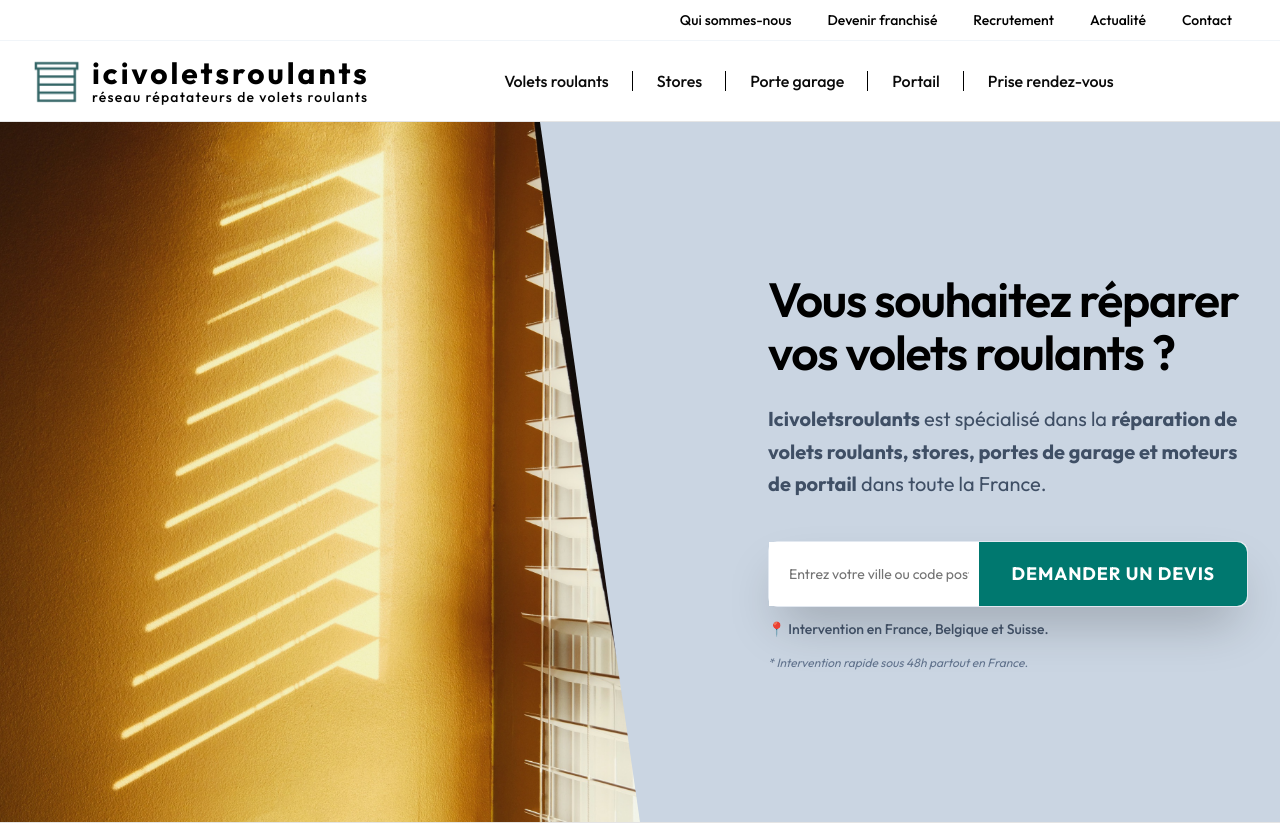
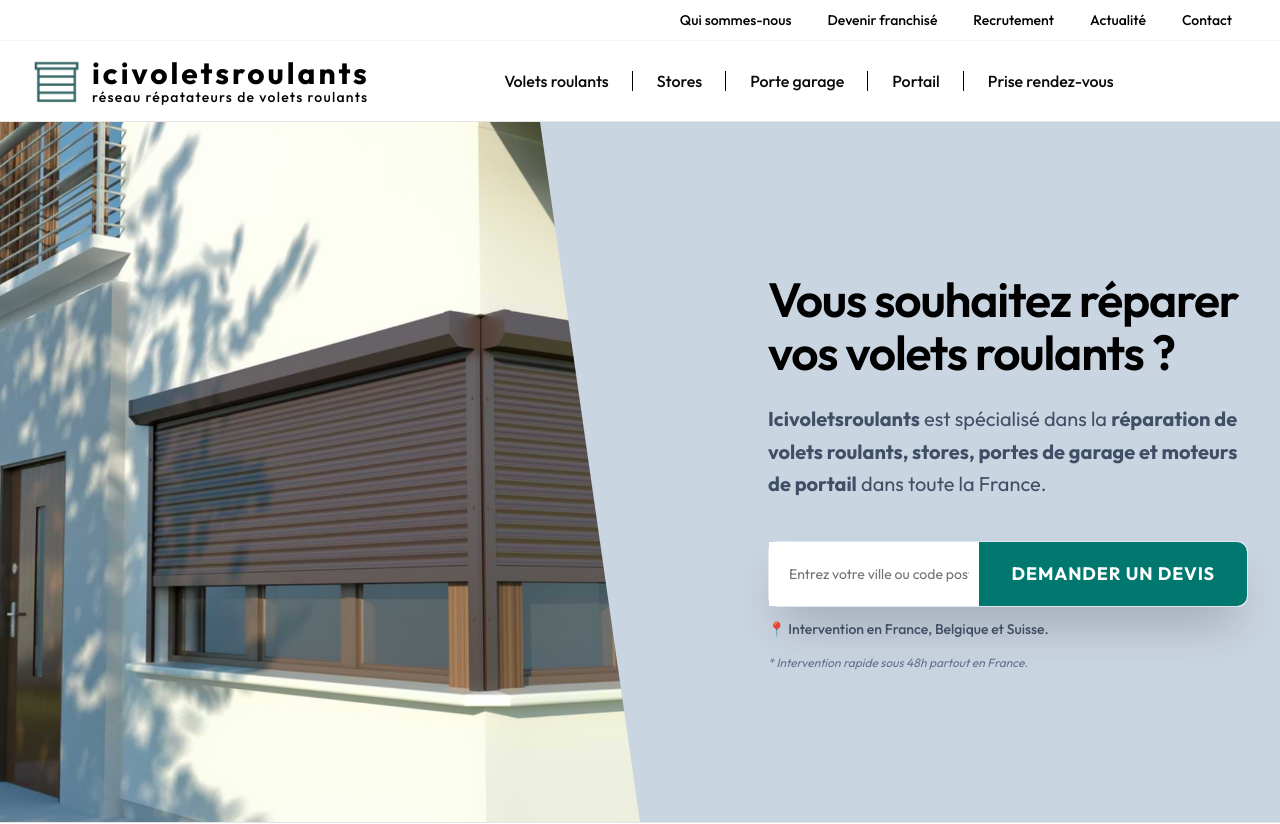
Before and after one commit to jazetjaz01/icivoletsroulants, a Next.js app: page / in a window 1280 px wide. Shown: the top 824 px of the page. Built offline with nearby package versions, Linux system fonts and the light colour scheme.

Commit message:
first commit

```diff
--- a/components/accueil/Hero1.tsx
+++ b/components/accueil/Hero1.tsx
@@ -15,7 +15,7 @@ export default function Hero1() {
         {/* --- Colonne IMAGE (Gauche) --- */}
         <div className="relative h-[300px] lg:h-full w-full z-0">
           <Image
-            src="/images/accueil/accueil1.jpg"
+            src="/images/accueil/accueil10.jpg"
             alt="Réparation de volets roulants - Ici Volets Roulants"
             fill
             priority
```
Also changed, not shown: public/images/accueil/accueil10.jpg (added).
